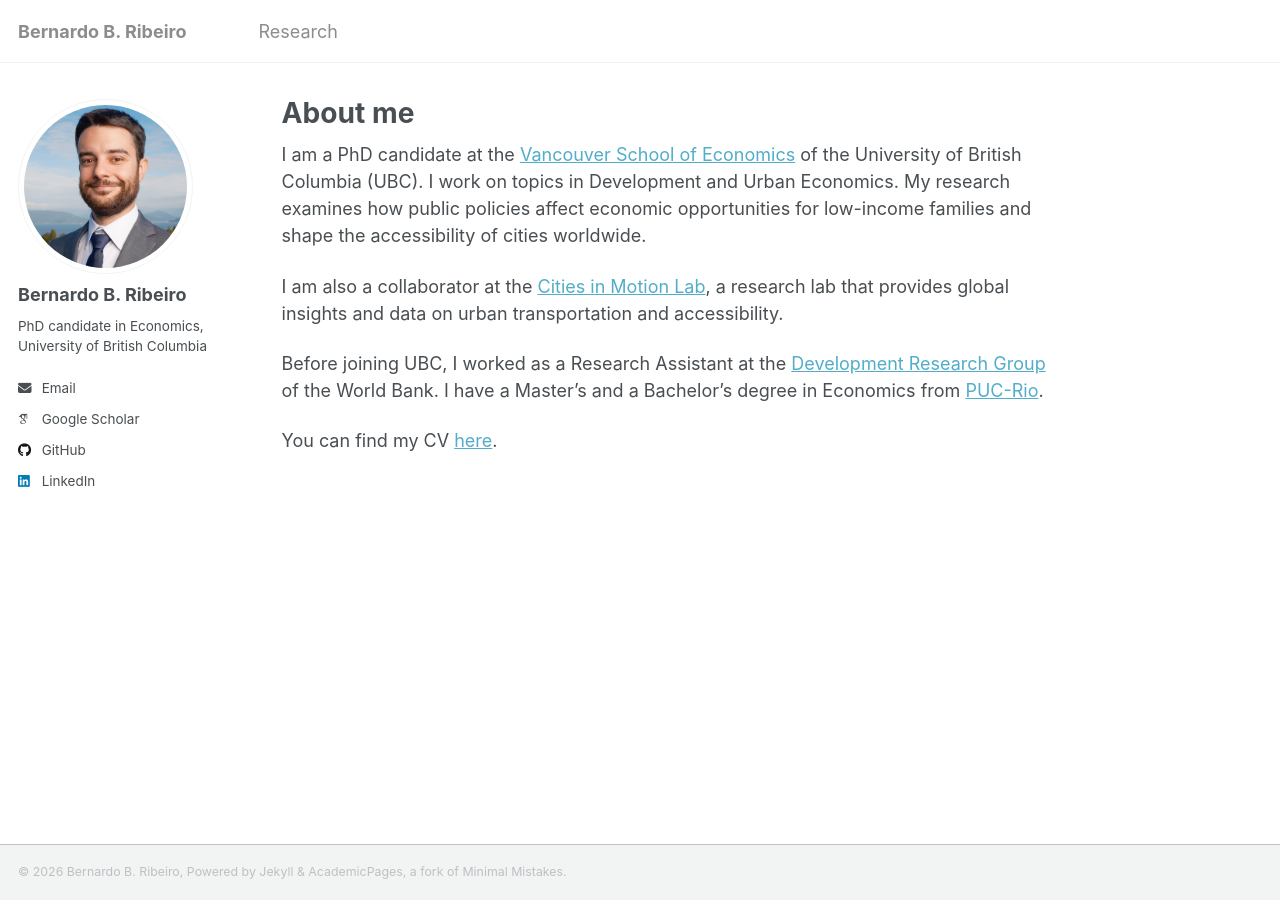
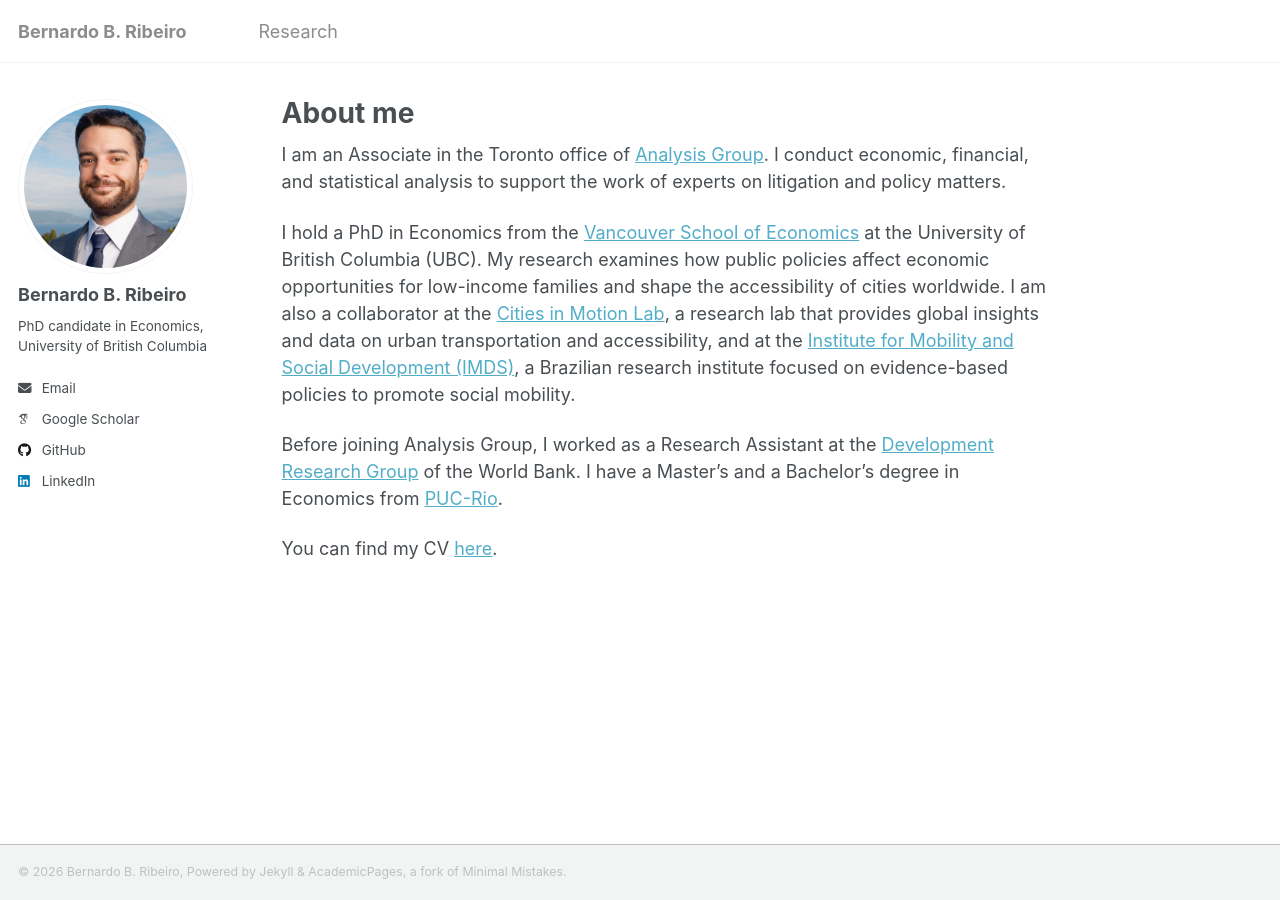
Before and after one commit to bbribeiro/bbribeiro.github.io, a Jekyll site: the page built from _pages/about.md, in a window 1280 px wide. Built offline with Jekyll 4.4.1, drawn with Linux system fonts in a browser that asks for light colours; some web fonts are replaced; a script that is not in the unit is left out.

Commit message:
Update homepage biography to reflect Analysis Group associate role and completed PhD

```diff
--- a/_pages/about.md
+++ b/_pages/about.md
@@ -6,10 +6,10 @@ redirect_from:
   - /about/
   - /about.html
 ---
-I am a PhD candidate at the [Vancouver School of Economics](https://economics.ubc.ca/) of the University of British Columbia (UBC). I work on topics in Development and Urban Economics. My research examines how public policies affect economic opportunities for low-income families and shape the accessibility of cities worldwide.
+I am an Associate in the Toronto office of [Analysis Group](https://www.analysisgroup.com/). I conduct economic, financial, and statistical analysis to support the work of experts on litigation and policy matters.
 
-I am also a collaborator at the [Cities in Motion Lab](https://citiesinmotionlab.org/), a research lab that provides global insights and data on urban transportation and accessibility.
+I hold a PhD in Economics from the [Vancouver School of Economics](https://economics.ubc.ca/) at the University of British Columbia (UBC). My research examines how public policies affect economic opportunities for low-income families and shape the accessibility of cities worldwide. I am also a collaborator at the [Cities in Motion Lab](https://citiesinmotionlab.org/), a research lab that provides global insights and data on urban transportation and accessibility, and at the [Institute for Mobility and Social Development (IMDS)](https://imdsbrasil.org/), a Brazilian research institute focused on evidence-based policies to promote social mobility.
 
-Before joining UBC, I worked as a Research Assistant at the [Development Research Group](https://www.worldbank.org/en/about/unit/unit-dec/research) of the World Bank. I have a Master's and a Bachelor's degree in Economics from [PUC-Rio](https://www.econ.puc-rio.br/en).
+Before joining Analysis Group, I worked as a Research Assistant at the [Development Research Group](https://www.worldbank.org/en/about/unit/unit-dec/research) of the World Bank. I have a Master's and a Bachelor's degree in Economics from [PUC-Rio](https://www.econ.puc-rio.br/en).
 
 You can find my CV [here](https://bbribeiro.github.io/files/cv_bbr.pdf).
```
